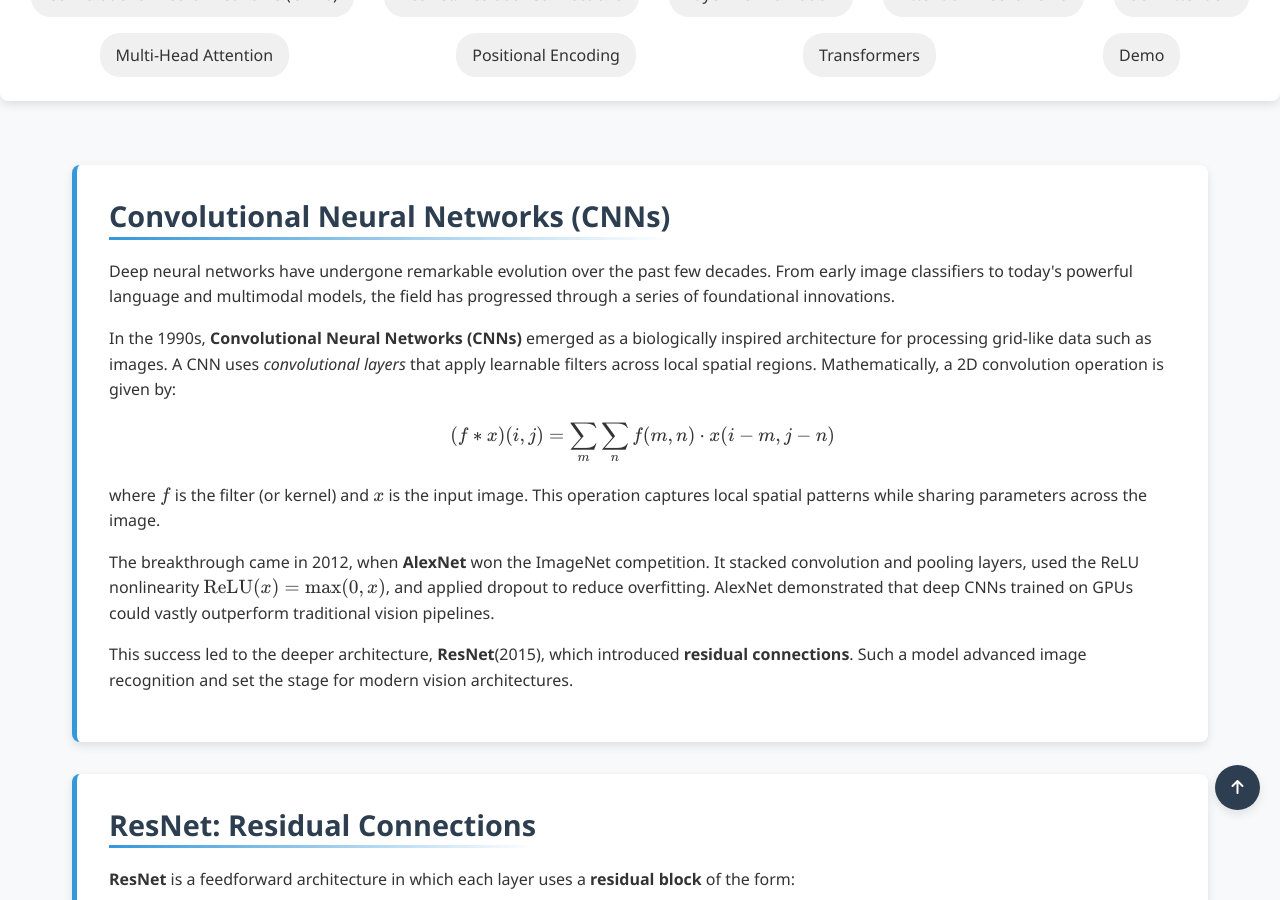
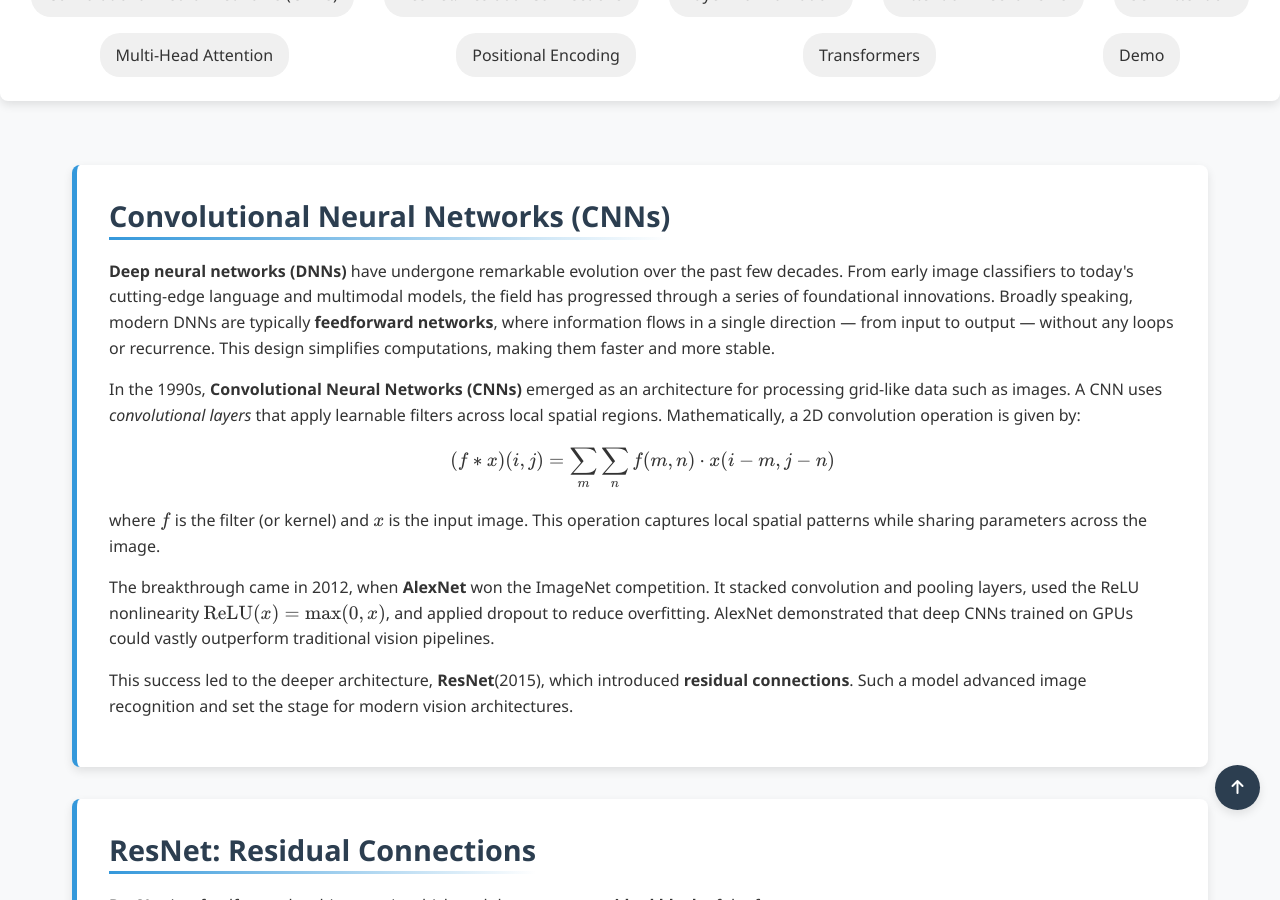
Before and after one commit to Yusukey01/yusukey01.github.io, a Jekyll site: the page built from Mathematics/Machine_learning/deep_nn.html, in a window 1280 px wide and 900 px high, scrolled down 565 px. Built offline with Jekyll 4.4.1, drawn with Linux system fonts in a browser that asks for light colours.

```diff
--- a/Mathematics/Machine_learning/deep_nn.html
+++ b/Mathematics/Machine_learning/deep_nn.html
@@ -30,13 +30,15 @@ uses_python: false
             <section id="CNN" class="section-content">
                 <h2>Convolutional Neural Networks (CNNs)</h2>
                 <p>
-                    Deep neural networks have undergone remarkable evolution over the past few decades. From early image
-                    classifiers to today's powerful language and multimodal models, the field has progressed through a series
-                    of foundational innovations.
+                    <strong>Deep neural networks (DNNs)</strong> have undergone remarkable evolution over the past few decades. From early image
+                    classifiers to today's cutting-edge language and multimodal models, the field has progressed through a series of foundational innovations.
+                    Broadly speaking, modern DNNs are typically <strong>feedforward networks</strong>, where information flows in a single direction — from input
+                    to output — without any loops or recurrence. This design simplifies computations, making them faster and more stable.
                 </p>
 
+
                 <p>
-                    In the 1990s, <strong>Convolutional Neural Networks (CNNs)</strong> emerged as a biologically inspired architecture for processing grid-like data such as images.
+                    In the 1990s, <strong>Convolutional Neural Networks (CNNs)</strong> emerged as an architecture for processing grid-like data such as images.
                     A CNN uses <em>convolutional layers</em> that apply learnable filters across local spatial regions. Mathematically, a 2D convolution operation is given by:
                     \[
                     (f * x)(i, j) = \sum_m \sum_n f(m, n) \cdot x(i - m, j - n)
--- a/Mathematics/Machine_learning/ml.html
+++ b/Mathematics/Machine_learning/ml.html
@@ -173,6 +173,7 @@ uses_python: false
                         <h3><a href=".html">Part 9: Intro to Deep Neural Networks </a></h3>
                         <div class="keywords">
                            <span><strong>Interactive Demo</strong></span>
+                           <span>Feedforward networks</span>
                            <span>Convolutional Neural Networks (CNNs)</span>
                            <span>Residual connection</span>
                            <span>Layer normalization</span>
```
